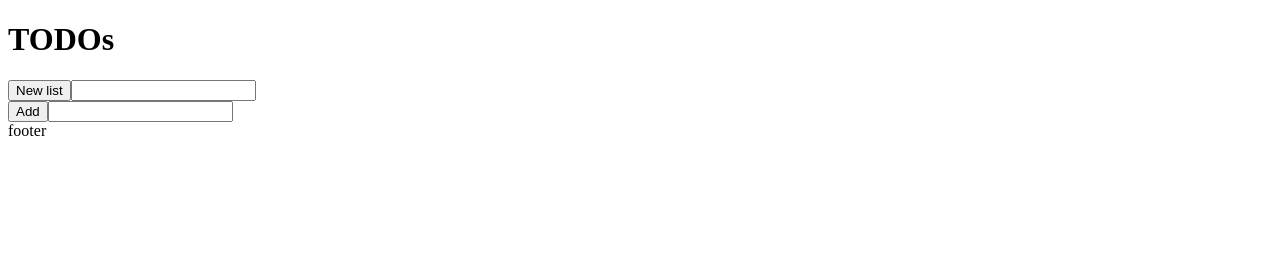
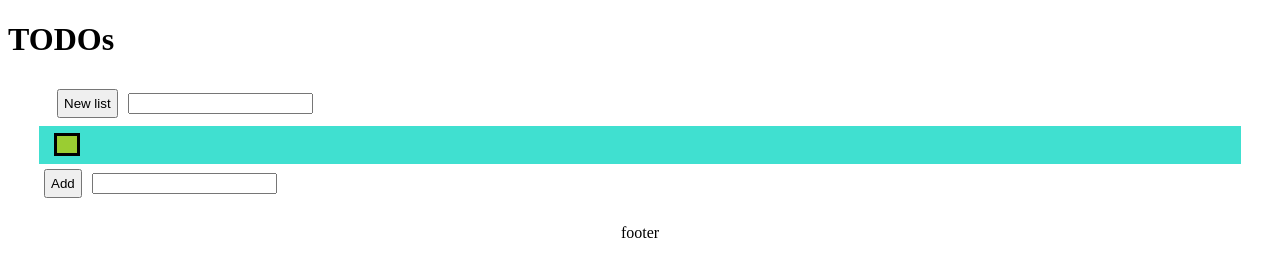
Before and after one commit to cadnr/todo-list2022, a website built with webpack: page dist/index.html in a window 1280 px wide. Both pictures are taken after a click on the button "New list". Built offline with nearby package versions, Linux system fonts and the light colour scheme.

Commit message:
Add basic css for better visibility

```diff
--- a/dist/index.html
+++ b/dist/index.html
@@ -6,6 +6,7 @@
     <meta name="viewport" content="width=device-width, initial-scale=1.0">
     <title>Document</title>
     <script src="./main.js" defer></script>
+    <link rel="stylesheet" href="style.css">
 </head>
     <header><h1>TODOs</h1></header>
     <div id="list">
--- /dev/null
+++ b/dist/style.css
@@ -0,0 +1,29 @@
+nav {
+    background-color: turquoise;
+    padding: 10px;
+    margin: 5px;
+}
+
+a {
+    padding-left: 10px;
+    padding-right: 10px;
+    margin: 5px;
+    background-color: yellowgreen;
+    border-style: solid;
+}
+
+div {
+    margin: 0 10px 0 10px;
+    padding: 3px;
+}
+
+footer {
+    text-align: center;
+    margin: 10px;
+    padding: 10px;
+}
+
+button {
+    padding: 5px;
+    margin: 0 10px 0 10px;
+}
```
